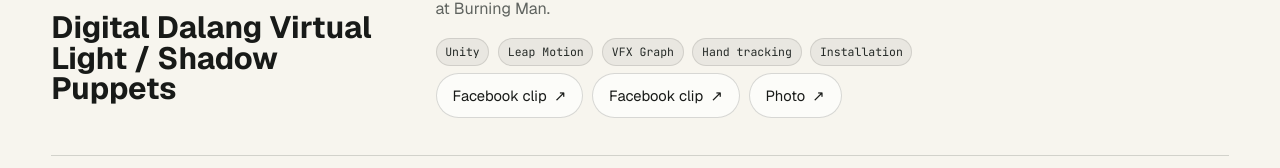
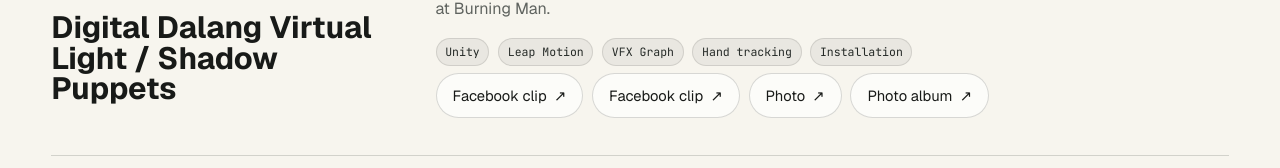
Before and after one commit to meta-meta/paulmchristian, a Next.js app: page / in a window 1280 px wide. Shown: the part 5688-5856 px from the top of the page. Built offline with nearby package versions, Linux system fonts and the light colour scheme.

Commit message:
Add Digital Dalang photo album link

```diff
--- a/app/page.tsx
+++ b/app/page.tsx
@@ -115,6 +115,7 @@ const projects = [
         "Photo",
         "https://photos.google.com/share/AF1QipOwAUf3r7G_Fdn9NAGs-8XG87pO6_ZboY8dqEW3jonuguKxFEVHkZrq9Pa9V4ZECA/photo/AF1QipMT10PGjYScwdaBKT_LneYvk9TtP1DEm8wTb6ic?key=WWZETmdZMnA1YjNmUjA0YlYyX2wyUVR5UUxCYjJ3",
       ],
+      ["Photo album", "https://photos.app.goo.gl/XTKkxqmy9YfWi3kD8"],
     ],
   },
   {
```
